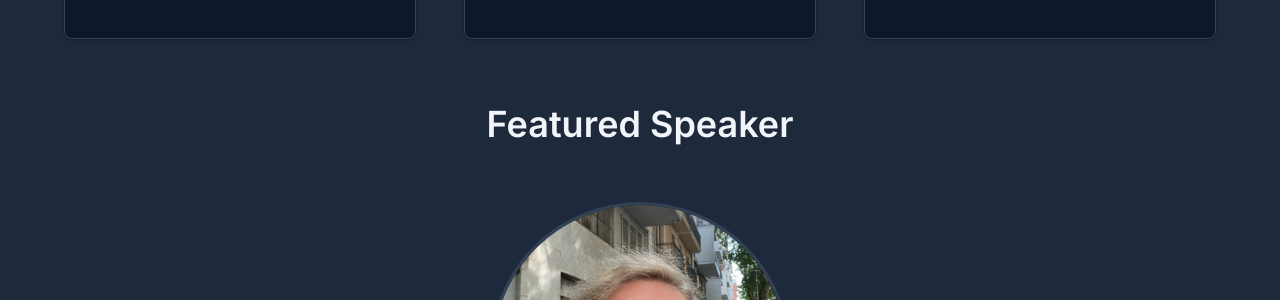
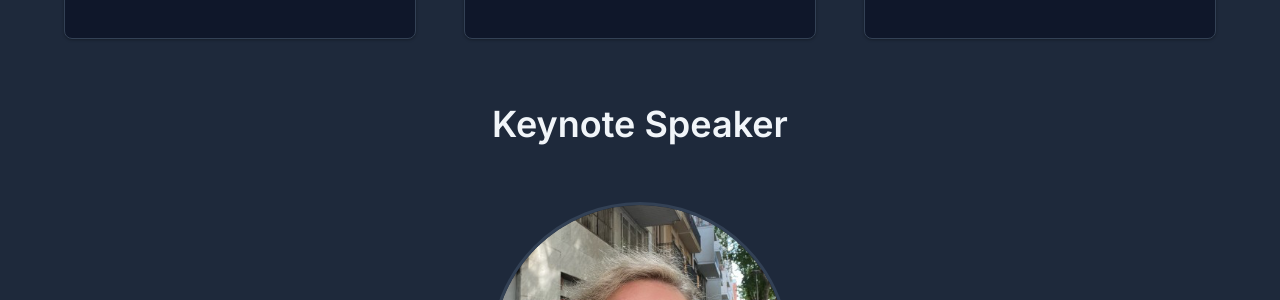
Before and after one commit to pwharrison/amlc-website, a Jekyll site: the page built from 2026/index.md, in a window 1280 px wide and 900 px high, scrolled down 1190 px. Shown: the part 158-458 px from the top of the window. Built offline with Jekyll 4.4.1, drawn with Linux system fonts in a browser that asks for light colours.

Commit message:
rename featured speaker section to keynote speaker

```diff
--- a/2026/index.md
+++ b/2026/index.md
@@ -49,7 +49,7 @@ year: 2026
 
 <section class="featured-speaker">
   <div class="container">
-    <h2>Featured Speaker</h2>
+    <h2>Keynote Speaker</h2>
     <details class="speaker-card">
       <summary class="speaker-summary">
         <div class="speaker-headshot">
```
